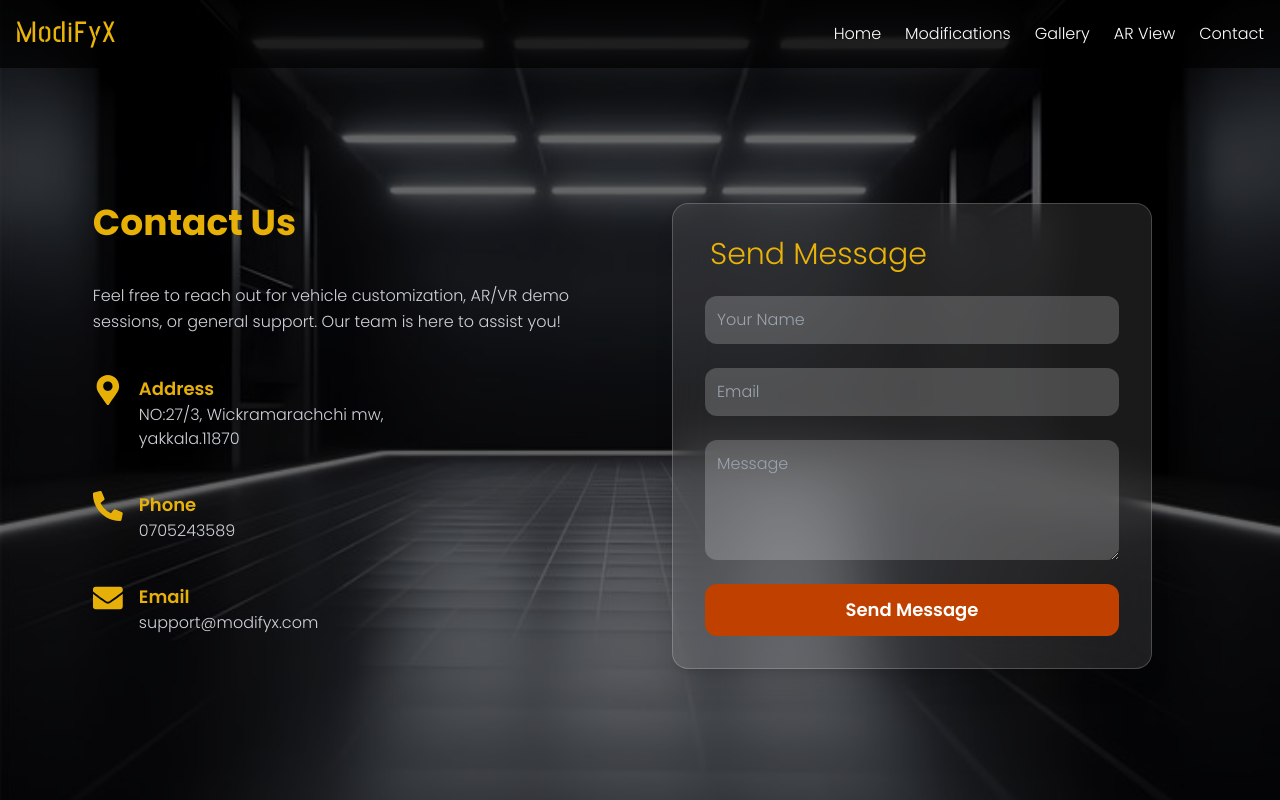
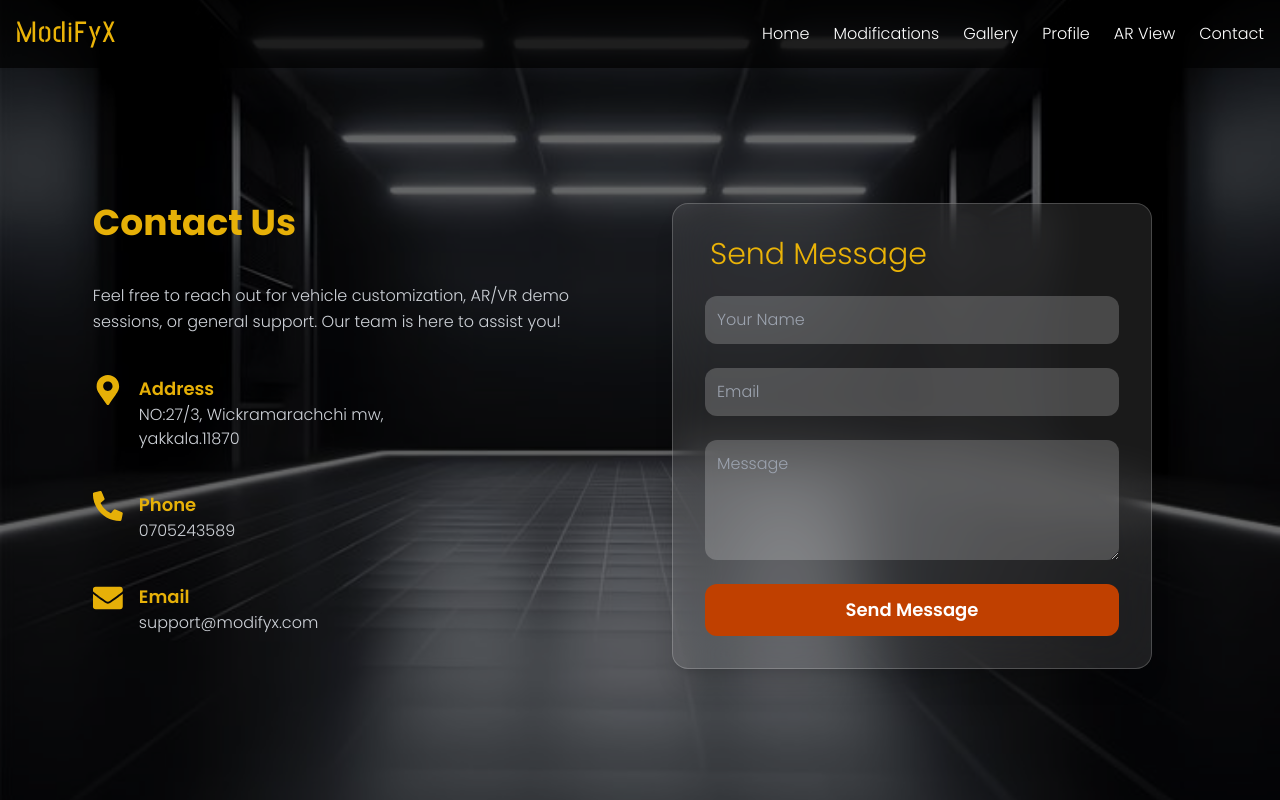
Before and after one commit to Dasindu02/ModiFyX--frontend, a React (Vite) app: page /Log-Contacts in a window 1280 px wide. Built offline with nearby package versions, Linux system fonts and the light colour scheme.

Commit message:
add nav route

```diff
--- a/src/Pages/Logcontacts.tsx
+++ b/src/Pages/Logcontacts.tsx
@@ -33,6 +33,7 @@ export default function LogContact() {
             <a href="/Home" className="hover:text-yellow-500">Home</a>
             <a href="#modification" className="hover:text-yellow-500">Modifications</a>
             <a href="#gallery" className="hover:text-yellow-500">Gallery</a>
+            <a href="/profile" className="hover:text-yellow-500">Profile</a>
             <a href="#ar view" className="hover:text-yellow-500">AR View</a>
             <a href="/Log-Contacts" className="hover:text-yellow-500">Contact</a>
           </div>
```
